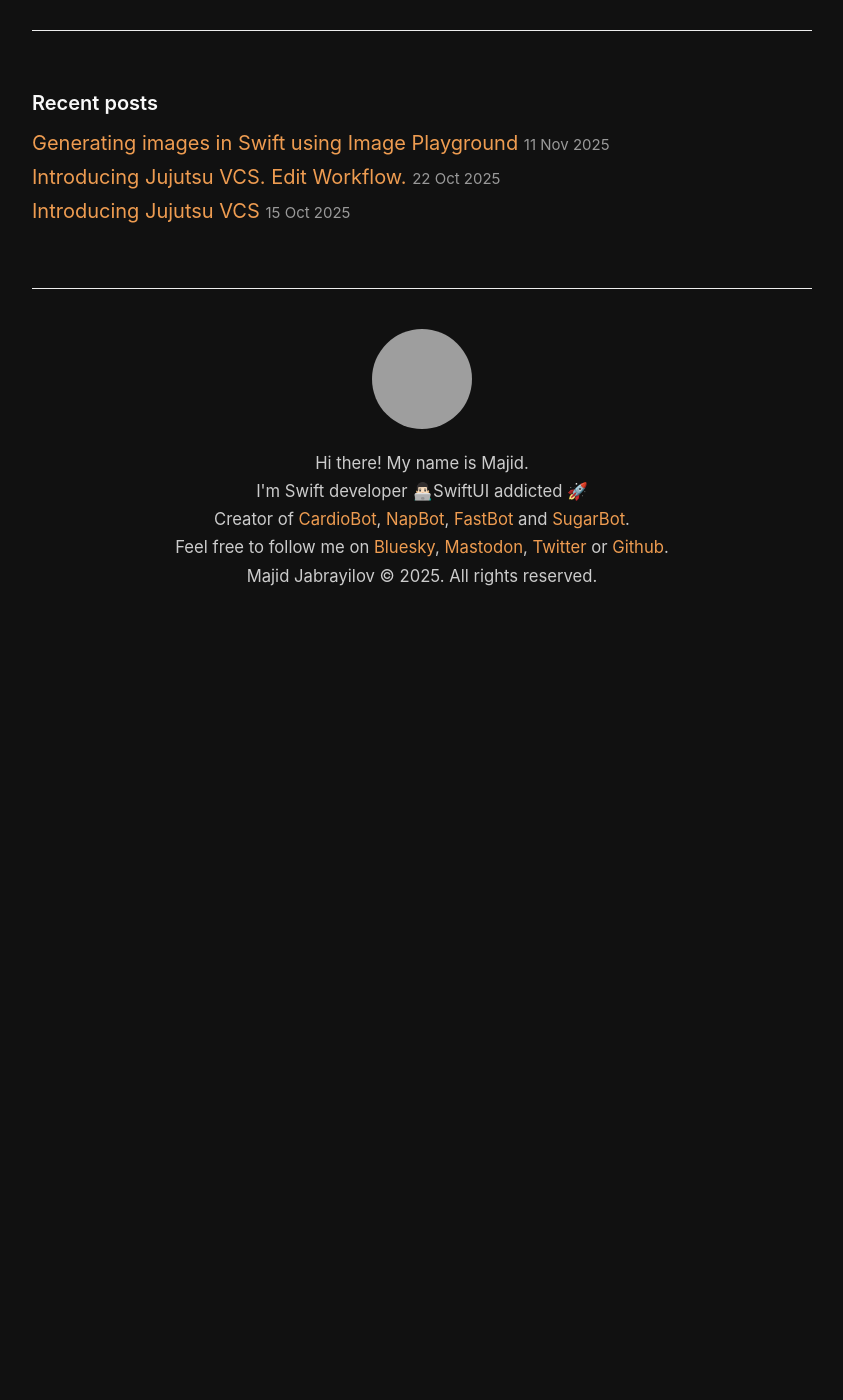
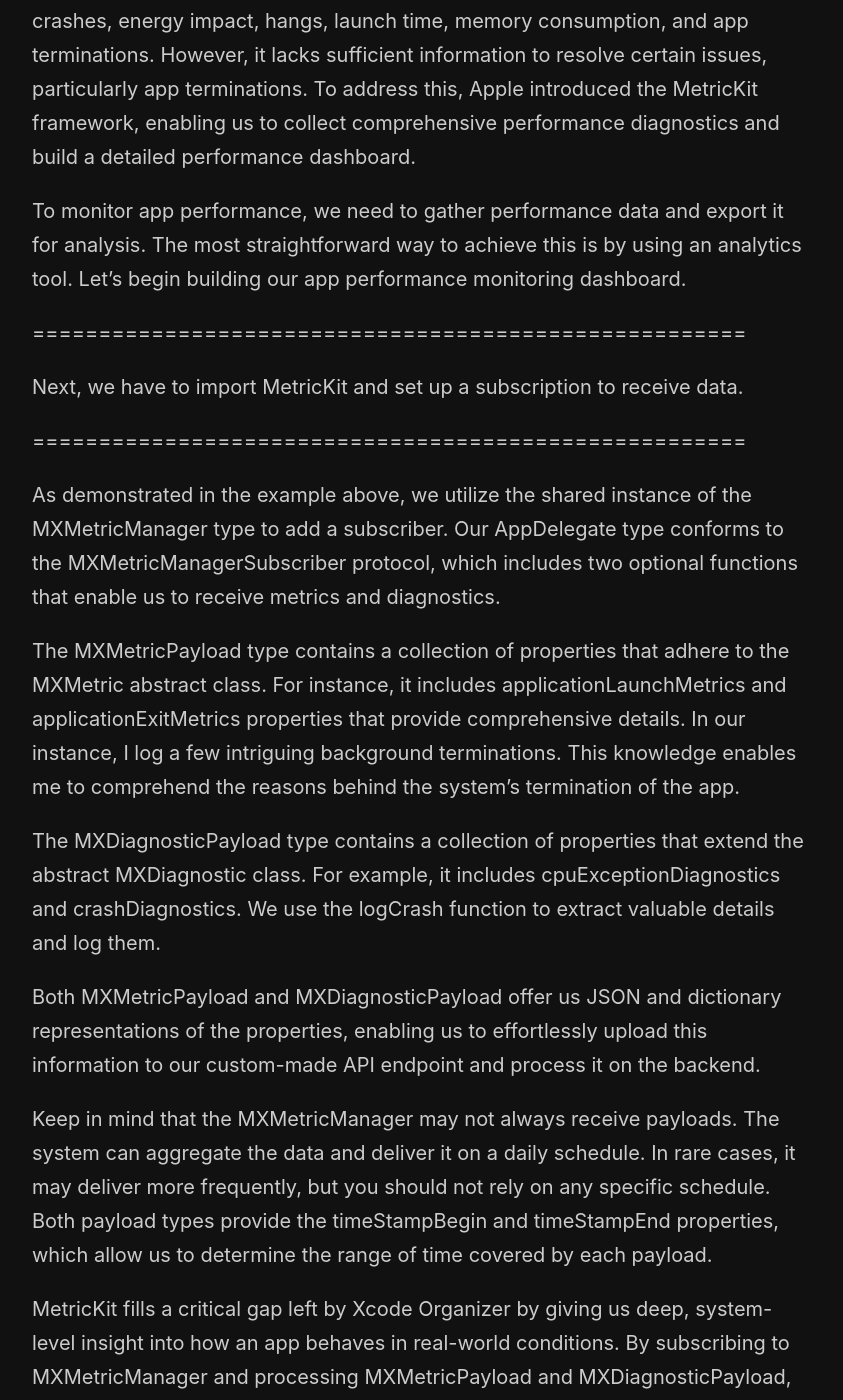
Before and after one commit to mecid/mecid.github.io, a Jekyll site: the page built from _posts/2025-12-09-monitoring-app-performance-with-metrickit.md, in a window 1280 px wide and 1400 px high, scrolled down 306 px. Shown: the whole window, without its empty margins (218-1061 px from the left). Built offline with Jekyll 4.4.1, drawn with Linux system fonts in a browser that asks for light colours; before the commit the page ends 936 px from its top, so only the background shows below that; some of the changed text lies outside the part shown; grey boxes are pictures that could not be loaded.

Commit message:
metrickit post content added

```diff
--- a/_posts/2025-12-09-monitoring-app-performance-with-metrickit.md
+++ b/_posts/2025-12-09-monitoring-app-performance-with-metrickit.md
@@ -2,3 +2,25 @@
 title: Monitoring app performance with MetricKit
 layout: post
 ---
+
+Xcode Organizer provides access to essential performance metrics such as crashes, energy impact, hangs, launch time, memory consumption, and app terminations. However, it lacks sufficient information to resolve certain issues, particularly app terminations. To address this, Apple introduced the MetricKit framework, enabling us to collect comprehensive performance diagnostics and build a detailed performance dashboard.
+
+To monitor app performance, we need to gather performance data and export it for analysis. The most straightforward way to achieve this is by using an analytics tool. Let’s begin building our app performance monitoring dashboard.
+
+======================================================
+
+Next, we have to import MetricKit and set up a subscription to receive data.
+
+======================================================
+
+As demonstrated in the example above, we utilize the shared instance of the MXMetricManager type to add a subscriber. Our AppDelegate type conforms to the MXMetricManagerSubscriber protocol, which includes two optional functions that enable us to receive metrics and diagnostics.
+
+The MXMetricPayload type contains a collection of properties that adhere to the MXMetric abstract class. For instance, it includes applicationLaunchMetrics and applicationExitMetrics properties that provide comprehensive details. In our instance, I log a few intriguing background terminations. This knowledge enables me to comprehend the reasons behind the system’s termination of the app.
+
+The MXDiagnosticPayload type contains a collection of properties that extend the abstract MXDiagnostic class. For example, it includes cpuExceptionDiagnostics and crashDiagnostics. We use the logCrash function to extract valuable details and log them.
+
+Both MXMetricPayload and MXDiagnosticPayload offer us JSON and dictionary representations of the properties, enabling us to effortlessly upload this information to our custom-made API endpoint and process it on the backend.
+
+Keep in mind that the MXMetricManager may not always receive payloads. The system can aggregate the data and deliver it on a daily schedule. In rare cases, it may deliver more frequently, but you should not rely on any specific schedule. Both payload types provide the timeStampBegin and timeStampEnd properties, which allow us to determine the range of time covered by each payload.
+
+MetricKit fills a critical gap left by Xcode Organizer by giving us deep, system-level insight into how an app behaves in real-world conditions. By subscribing to MXMetricManager and processing MXMetricPayload and MXDiagnosticPayload, we gain visibility into app launches, terminations, crashes, and resource usage that would otherwise be difficult—or impossible—to fully understand.
```
